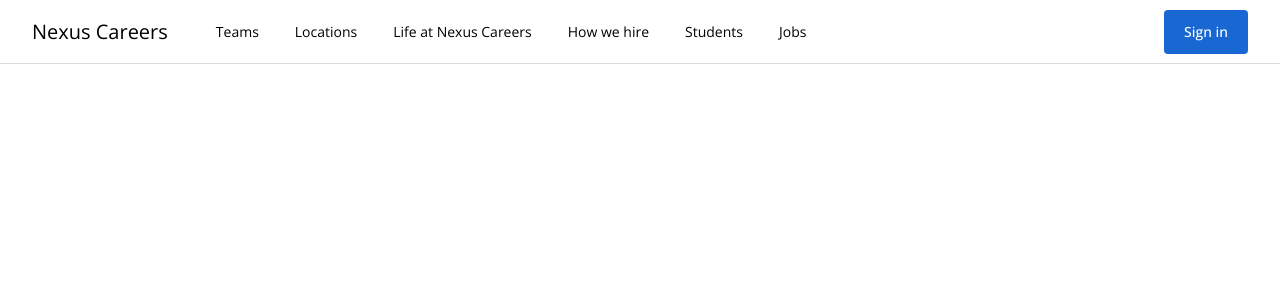
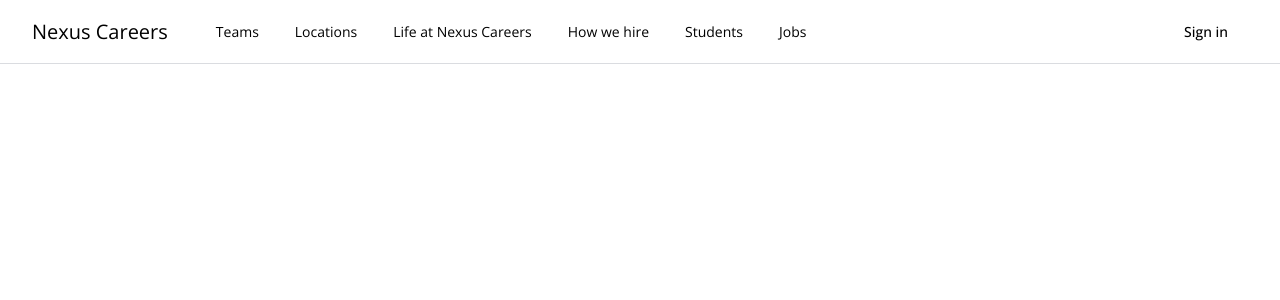
Before and after one commit to albanybuipe96/job-search, a Vue app: page / in a window 1280 px wide. Shown: the top 300 px of the page. Built offline with nearby package versions, Linux system fonts and the light colour scheme.

Commit message:
added primary prop to action button

```diff
--- a/src/components/MainNav.vue
+++ b/src/components/MainNav.vue
@@ -12,7 +12,7 @@
         </nav>
         <div class="ml-auto flex h-full items-center py-2.5">
           <profile-image @click="logout" v-if="isLoggedIn" />
-          <action-button @click="login" v-else />
+          <action-button @click="login" :primary="false" text="Sign in" v-else />
         </div>
       </div>
     </div>
--- a/src/components/widgets/ActionButton.vue
+++ b/src/components/widgets/ActionButton.vue
@@ -1,13 +1,34 @@
 <template>
-  <button
-    class="bg-brand-blue-1 hover:shadow-blue rounded border-0 px-5 py-3 font-medium text-white"
-  >
-    Sign in
-  </button>
+  <button :class="{ primary }">{{ text }}</button>
 </template>
 
 <script>
 export default {
-  name: 'ActionButton'
+  name: 'ActionButton',
+  props: {
+    text: {
+      type: String,
+      default: 'Sign in'
+    },
+    primary: {
+      type: Boolean,
+      default: false
+    }
+  },
+  data() {
+    return {}
+  }
 }
 </script>
+
+<style scoped>
+button {
+  @apply rounded px-5 py-3 font-medium;
+}
+
+.primary {
+  @apply bg-brand-blue-1 hover:shadow-blue border-0 text-white;
+}
+.secondary {
+}
+</style>
```
